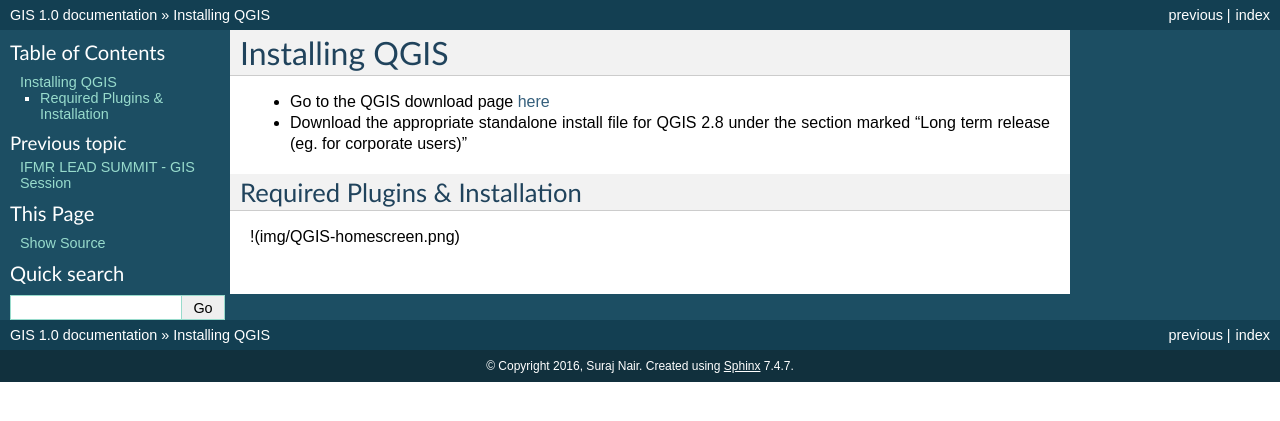
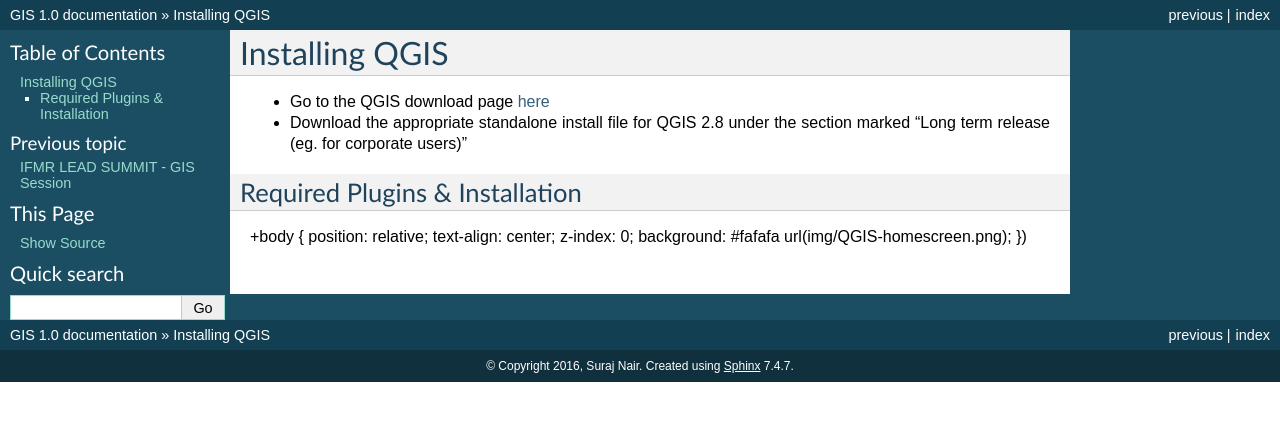
Before and after one commit to Suraj2611/GIS, a Sphinx documentation site: the page built from docs/installation.rst, in a window 1280 px wide. Shown: the top 421 px of the page. Built offline with Sphinx 7.4.7, drawn with Linux system fonts in a browser that asks for light colours; pages that are not in the unit, such as notebooks, are missing from menus.

Commit message:
Update installation.rst

```diff
--- a/docs/installation.rst
+++ b/docs/installation.rst
@@ -8,4 +8,4 @@
 
 Required Plugins & Installation
 -------------------------------
-!(img/QGIS-homescreen.png)
++body { position: relative; text-align: center; z-index: 0; background: #fafafa url(img/QGIS-homescreen.png); })
```
